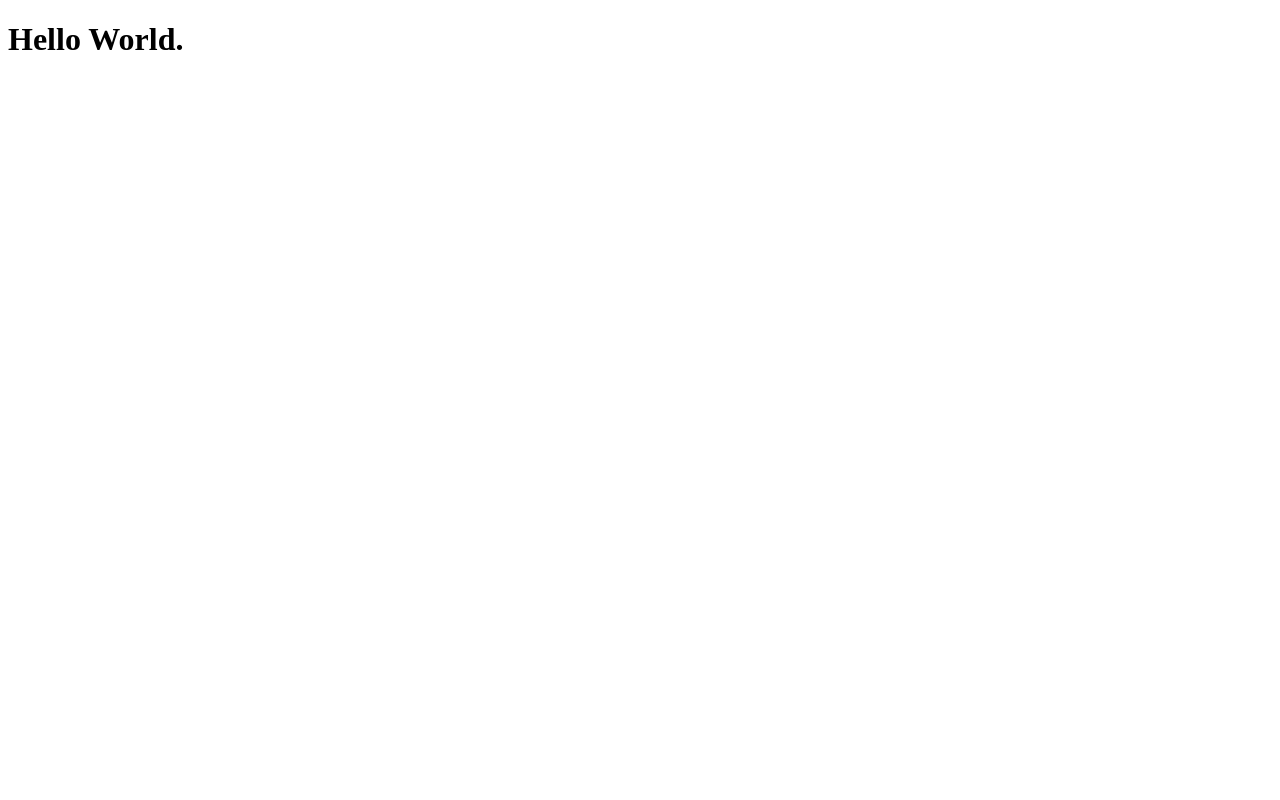
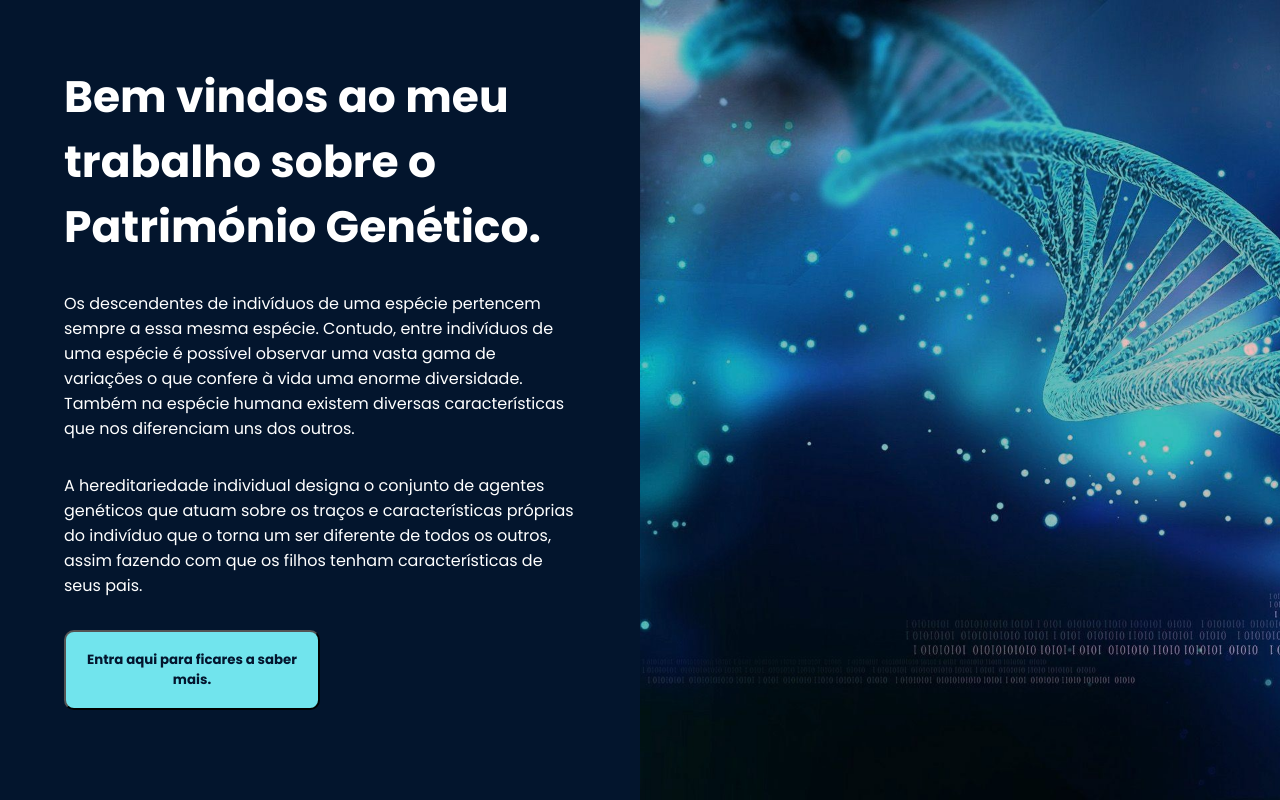
Before and after one commit to GuiCerqueira24/introducao, a plain HTML site: page index.html in a window 1280 px wide. Drawn offline with Linux system fonts and the light colour scheme.

Commit message:
Add files via upload

```diff
--- a/index.html
+++ b/index.html
@@ -1,12 +1,31 @@
 <!DOCTYPE html>
 <html lang="en">
-<head>
-    <meta charset="UTF-8">
-    <meta http-equiv="X-UA-Compatible" content="IE=edge">
-    <meta name="viewport" content="width=device-width, initial-scale=1.0">
-    <title>Página Introdutória</title>
-</head>
+    <head>
+        <meta charset="UTF-8">
+        <meta http-equiv="X-UA-Compatible" content="IE=edge">
+        <meta name="viewport" content="width=device-width, initial-scale=1.0">
+        <title>Projeto Biologia - Guilherme Cerqueira</title>
+        <link rel="preconnect" href="https://fonts.googleapis.com">
+        <link rel="preconnect" href="https://fonts.gstatic.com" crossorigin>
+        <link href="https://fonts.googleapis.com/css2?family=Poppins:wght@300;400;700&display=swap" rel="stylesheet">
+        <link rel="stylesheet" href="./styles.css">
+    </head>
 <body>
-    <h1>Hello World.</h1>
+    <section class="intro">
+        <div class="intro-half">
+            <div class="text">
+                <h1 class="intro-title"> Bem vindos ao meu trabalho sobre o Património Genético. </h1>
+                <p class="intro-text">Os descendentes de indivíduos de uma espécie pertencem sempre a essa mesma espécie. Contudo, entre indivíduos de uma espécie é possível observar uma vasta gama de variações o que confere à vida uma enorme diversidade. Também na espécie humana existem diversas características que nos diferenciam uns dos outros.</p>
+                <p class="intro-text"> A hereditariedade individual designa o conjunto de agentes genéticos que atuam sobre os traços e características próprias do indivíduo que o torna um ser diferente de todos os outros, assim fazendo com que os filhos tenham características de seus pais.</p>
+                <a href="https://guicerqueira24.github.io/projeto-biologia/">
+                    <button>Entra aqui para ficares a saber mais.</button>
+                </a>
+            </div>
+        </div>
+        <div class="intro-half">
+            <div class="img"></div>
+        </div>
+
+    </section>
 </body>
 </html>
--- /dev/null
+++ b/styles.css
@@ -0,0 +1,57 @@
+*{
+    margin:0px;
+    padding:0px;
+    box-sizing:border-box;
+    font-family:'Poppins', sans-serif;
+    color:white;
+}
+
+.intro{
+    width:100vw;
+    height:100vh;
+    display: flex;
+    background: #03152D;
+}
+
+.intro-half{
+    width:50vw;
+    height:100%;
+}
+
+.img{
+    width:100%; height:100%;
+    background: url('./dna-genes.jpg');
+    background-size: cover;
+}
+
+.text{
+    margin:10%;
+    display:flex;
+    flex-direction: column;
+    justify-content: space-between;
+}
+
+.text h1{
+    font-size:2.75rem;
+    margin:0 0 2rem 0;
+}
+
+.intro-text {
+    margin: 0 0 2rem 0;
+}
+
+button{
+    width:50%;
+    color: #03152D;
+    background: #71E4ED;
+    padding:1.125rem;
+    border-radius: 10px;
+    font-weight:700;
+    transition: all 0.25s ease-out;
+}
+
+button:hover{
+    cursor:pointer;
+    transform: scale(1.02);
+    background: #71e5edb7;
+}
```
Also changed, not shown: dna-genes.jpg (added).
